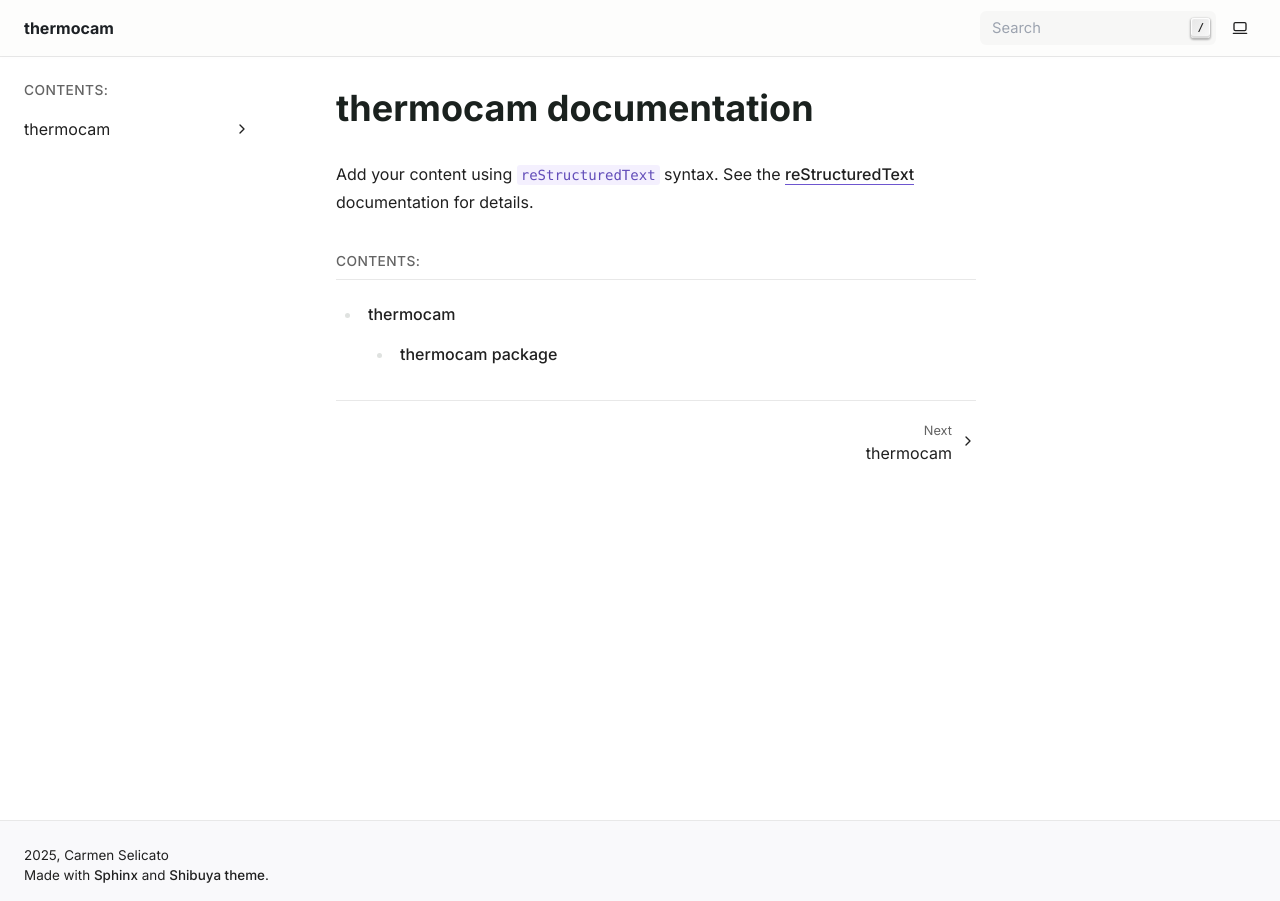
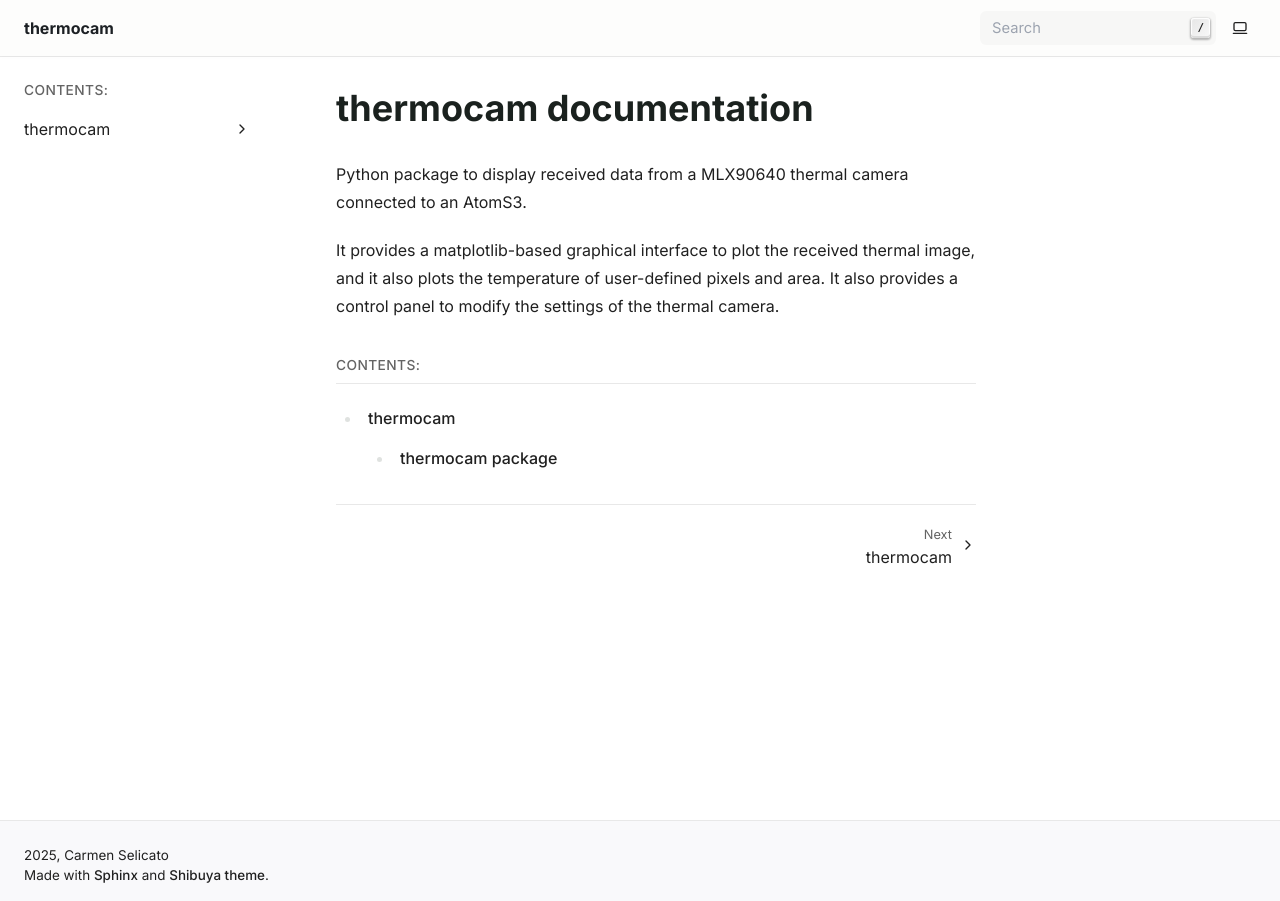
Before and after one commit to cselicato/THERMALCAMERA_S3, a Sphinx documentation site: the page built from docs/source/index.rst, in a window 1280 px wide. Built offline with Sphinx 7.4.7, drawn with Linux system fonts in a browser that asks for light colours.

```diff
--- a/docs/source/index.rst
+++ b/docs/source/index.rst
@@ -6,9 +6,11 @@
 thermocam documentation
 =======================
 
-Add your content using ``reStructuredText`` syntax. See the
-`reStructuredText <https://www.sphinx-doc.org/en/master/usage/restructuredtext/index.html>`_
-documentation for details.
+Python package to display received data from a MLX90640 thermal camera connected to an AtomS3.
+
+It provides a matplotlib-based graphical interface to plot the received thermal image, and it
+also plots the temperature of user-defined pixels and area. It also provides a control panel
+to modify the settings of the thermal camera.
 
 
 .. toctree::
```
Also changed, not shown: README.md (+35 -1 lines).
